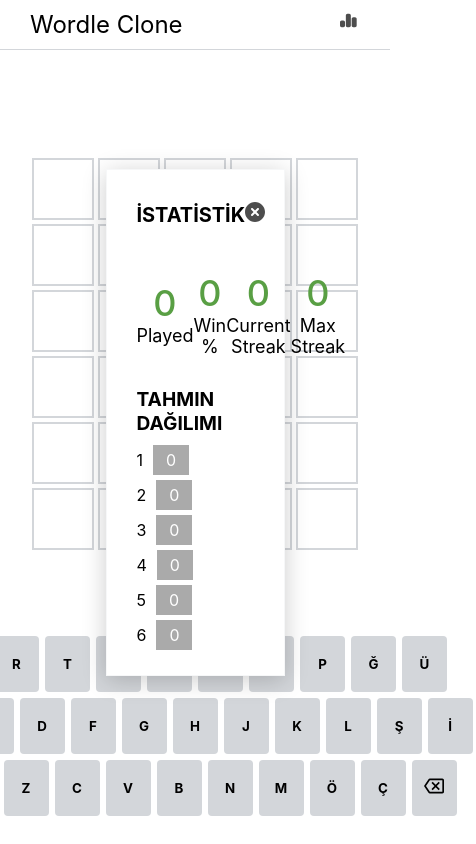
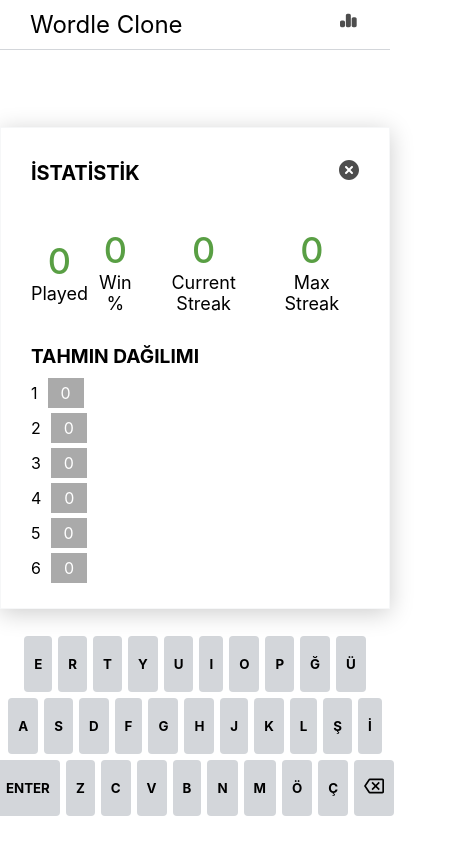
Before and after one commit to barisayyildiz/wordle-clone, a React (Create React App) app: page / in a window 390 px wide. Both pictures are taken after a click on the icon 350 px from the left and 22 px from the top of the page. Shown: the whole page, 476 px wide, since content can reach past the window. Built offline with nearby package versions, Linux system fonts and the light colour scheme.

Commit message:
style: responsive design adapted

```diff
--- a/src/App.tsx
+++ b/src/App.tsx
@@ -20,7 +20,6 @@
       {visible && (
         <Modal
           title="İSTATİSTİK"
-          width="30%"
         >
           <Statistics />
           <Bar />
--- a/src/components/Keyboard/style.scss
+++ b/src/components/Keyboard/style.scss
@@ -37,3 +37,10 @@
   background-color: #787c7e;
   color: white;
 }
+
+@media (max-width: 570px) {
+  .btn {
+    padding: auto;
+    min-width: auto;
+  }
+}
--- a/src/components/Modal/index.tsx
+++ b/src/components/Modal/index.tsx
@@ -1,30 +1,15 @@
-import React, { useEffect, useRef, RefObject } from "react";
+import React, { useRef } from "react";
+import { useDispatch } from "react-redux";
+import { useClickOutside } from "../../hooks";
+import { toggle } from "../../reducers/modalSlice";
 import "./style.scss";
 
-import { toggle } from "../../reducers/modalSlice";
-import { useDispatch } from "react-redux";
-
 type ModalProps = {
-  width: string,
   title: string,
   children: JSX.Element | JSX.Element[]
 }
 
-const useClickOutside = (ref: RefObject<HTMLElement>, callback: () => void) => {
-  const handleClick = (e: MouseEvent) => {
-    if (ref.current && !ref.current.contains(e.target as Node)) {
-      callback();
-    }
-  };
-  useEffect(() => {
-    document.addEventListener('click', handleClick);
-    return () => {
-      document.removeEventListener('click', handleClick);
-    };
-  }, []);
-};
-
-function Modal({ width, title, children }: ModalProps) {
+function Modal({ title, children }: ModalProps) {
 
   const ref = useRef<HTMLDivElement>(null);
 
@@ -48,9 +33,6 @@
   return (
     <div
       className="modal"
-      style={{
-        width,
-      }}
       onAnimationEnd={handleAnimationEnd}
       ref={ref}
     >
--- a/src/components/Modal/style.scss
+++ b/src/components/Modal/style.scss
@@ -4,8 +4,9 @@
   margin: 0px auto;
   left: 0;
   right: 0;
-  top: 20%;
+  top: 15%;
   animation: move 0.15s linear;
+  max-width: 400px;
 
   &.move-out {
     animation: moveOut 0.15s linear;
--- /dev/null
+++ b/src/hooks/index.ts
@@ -0,0 +1,15 @@
+import { useEffect, RefObject } from "react";
+
+export const useClickOutside = (ref: RefObject<HTMLElement>, callback: () => void) => {
+  const handleClick = (e: MouseEvent) => {
+    if (ref.current && !ref.current.contains(e.target as Node)) {
+      callback();
+    }
+  };
+  useEffect(() => {
+    document.addEventListener('click', handleClick);
+    return () => {
+      document.removeEventListener('click', handleClick);
+    };
+  }, []);
+};
```
